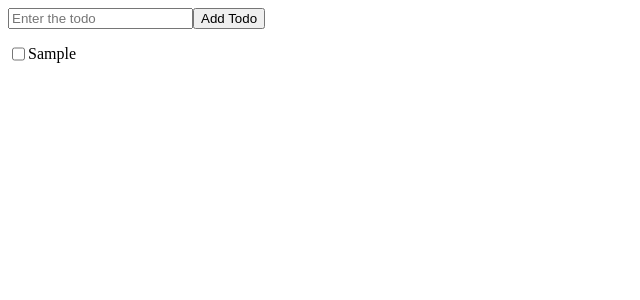
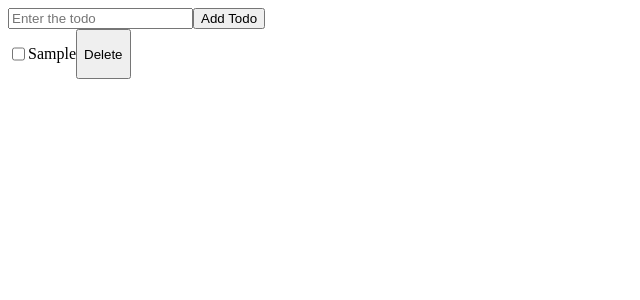
Before and after one commit to Nitishsaini1/MERN-Journey, a React (Vite) app in the folder React/React Learning/: page / in a window 1280 px wide. Both pictures are taken after typing "Sample" into the empty fields and a click on the button "Add Todo". Shown: the top 300 px of the page, without its empty margins (0-640 px from the left). Built offline with nearby package versions, Linux system fonts and the light colour scheme.

Commit message:
Day 39: add Todo delete feature

```diff
--- a/React/React Learning/index.html
+++ b/React/React Learning/index.html
@@ -9,5 +9,6 @@
   <body>
     <div id="root"></div>
     <script type="module" src="/src/main.jsx"></script>
+     <!-- <script src="script.js"></script> -->
   </body>
 </html>
--- a/React/React Learning/src/App.jsx
+++ b/React/React Learning/src/App.jsx
@@ -139,6 +139,16 @@ return (
             }}
             />
             <p> {todo.text} </p>
+
+        <button onClick = {() => {
+
+                const newTodo = todos.filter((currentTodo) => {
+                  return (todo.id !== currentTodo.id)
+                })
+                setTodos(newTodo);
+
+            } }>Delete</button>
+
             </div>
 
         )
```
Also changed, not shown: React/React Learning/script.js (added, +11 -0 lines), 1 other file (tests, documents, lock files or other folders).
